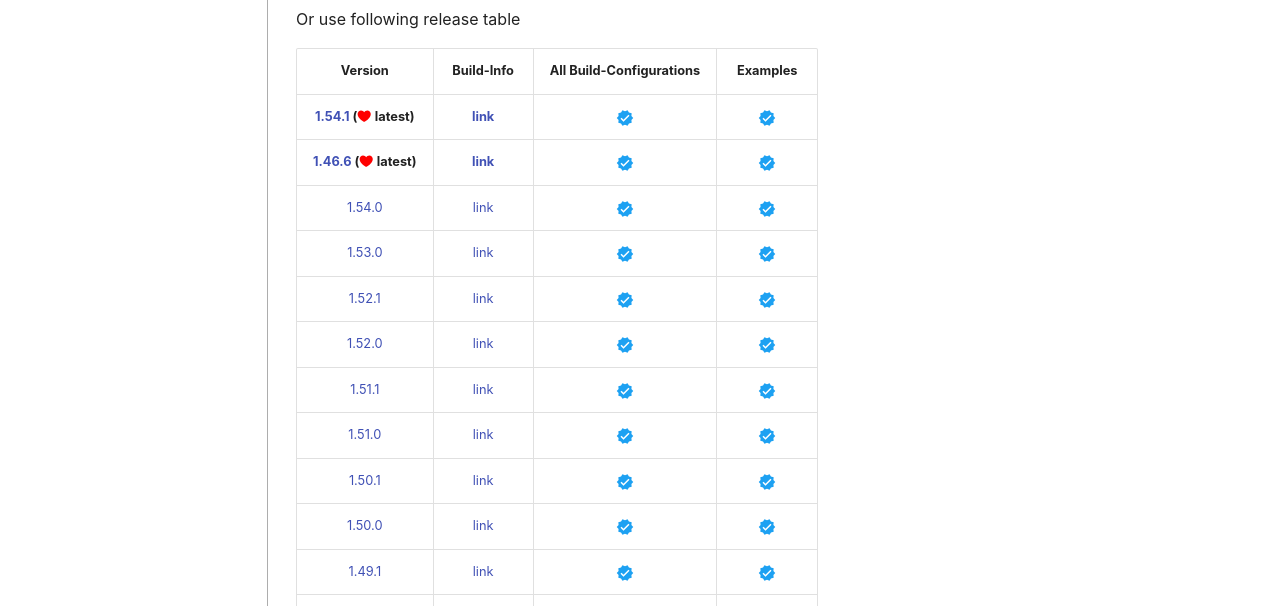
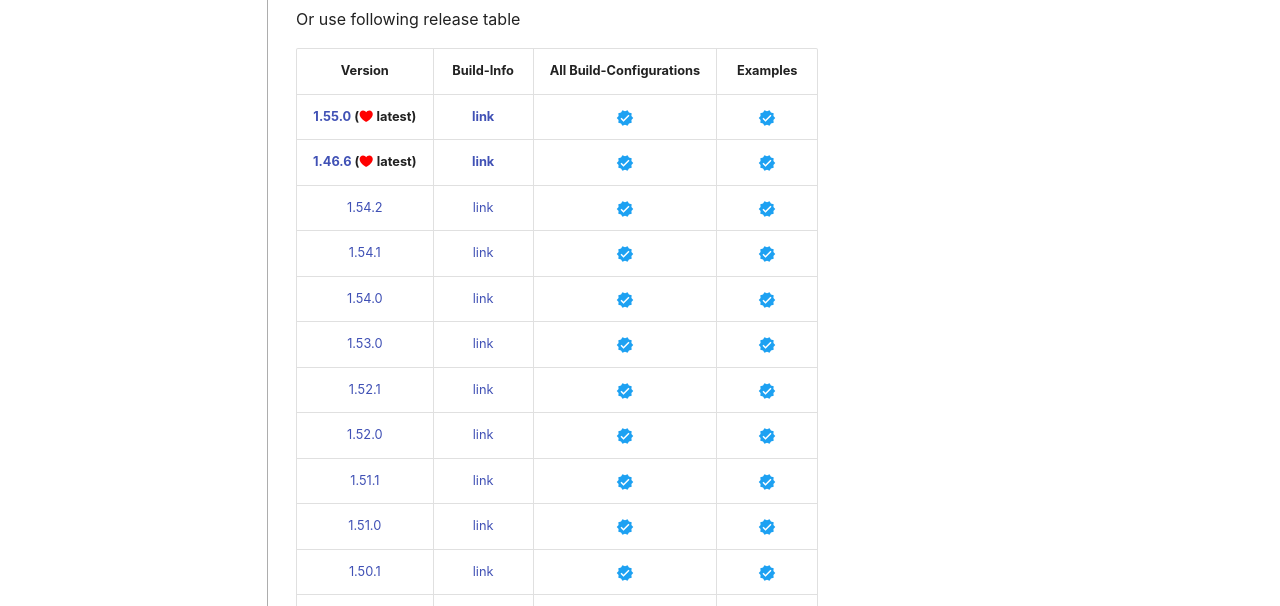
Before and after one commit to thommyho/Cpp-gRPC-Windows-PreBuilts, an MkDocs documentation site: the page built from docs/steps.md, in a window 1280 px wide and 900 px high. Shown: the part 294-900 px from the top of the window. Built offline with MkDocs 1.6.1 and Material for MkDocs 9.7.7, drawn with Linux system fonts in a browser that asks for light colours; emoji names are drawn with the system emoji font; some web fonts are replaced; comment, search, counter and statistics services are not loaded.

Commit message:
Update steps.md

```diff
--- a/docs/steps.md
+++ b/docs/steps.md
@@ -9,8 +9,10 @@ Or use following release table
 
 |                                                         Version                                                         |                                 Build-Info                                 |        All Build-Configurations         |                Examples                 |
 |:-----------------------------------------------------------------------------------------------------------------------:|:--------------------------------------------------------------------------:|:---------------------------------------:|:---------------------------------------:|
-| **[1.54.1](https://github.com/thommyho/gRPC_windows/releases/tag/v1.54.1) (:octicons-heart-fill-24:{ .heart } latest)** | **[link](https://github.com/thommyho/gRPC_windows_prebuilt/tree/v1.54.1)** | :material-check-decagram:{ .tick-blue } | :material-check-decagram:{ .tick-blue } |
+| **[1.55.0](https://github.com/thommyho/gRPC_windows/releases/tag/v1.55.0) (:octicons-heart-fill-24:{ .heart } latest)** | **[link](https://github.com/thommyho/gRPC_windows_prebuilt/tree/v1.55.0)** | :material-check-decagram:{ .tick-blue } | :material-check-decagram:{ .tick-blue } |
 | **[1.46.6](https://github.com/thommyho/gRPC_windows/releases/tag/v1.46.6) (:octicons-heart-fill-24:{ .heart } latest)** | **[link](https://github.com/thommyho/gRPC_windows_prebuilt/tree/v1.46.6)** | :material-check-decagram:{ .tick-blue } | :material-check-decagram:{ .tick-blue } |
+|                         [1.54.2](https://github.com/thommyho/gRPC_windows/releases/tag/v1.54.2)                         |   [link](https://github.com/thommyho/gRPC_windows_prebuilt/tree/v1.54.2)   | :material-check-decagram:{ .tick-blue } | :material-check-decagram:{ .tick-blue } |
+|                         [1.54.1](https://github.com/thommyho/gRPC_windows/releases/tag/v1.54.1)                         |   [link](https://github.com/thommyho/gRPC_windows_prebuilt/tree/v1.54.1)   | :material-check-decagram:{ .tick-blue } | :material-check-decagram:{ .tick-blue } |
 |                         [1.54.0](https://github.com/thommyho/gRPC_windows/releases/tag/v1.54.0)                         |   [link](https://github.com/thommyho/gRPC_windows_prebuilt/tree/v1.54.0)   | :material-check-decagram:{ .tick-blue } | :material-check-decagram:{ .tick-blue } |
 |                         [1.53.0](https://github.com/thommyho/gRPC_windows/releases/tag/v1.53.0)                         |   [link](https://github.com/thommyho/gRPC_windows_prebuilt/tree/v1.53.0)   | :material-check-decagram:{ .tick-blue } | :material-check-decagram:{ .tick-blue } |
 |                         [1.52.1](https://github.com/thommyho/gRPC_windows/releases/tag/v1.52.1)                         |   [link](https://github.com/thommyho/gRPC_windows_prebuilt/tree/v1.52.1)   | :material-check-decagram:{ .tick-blue } | :material-check-decagram:{ .tick-blue } |
```
